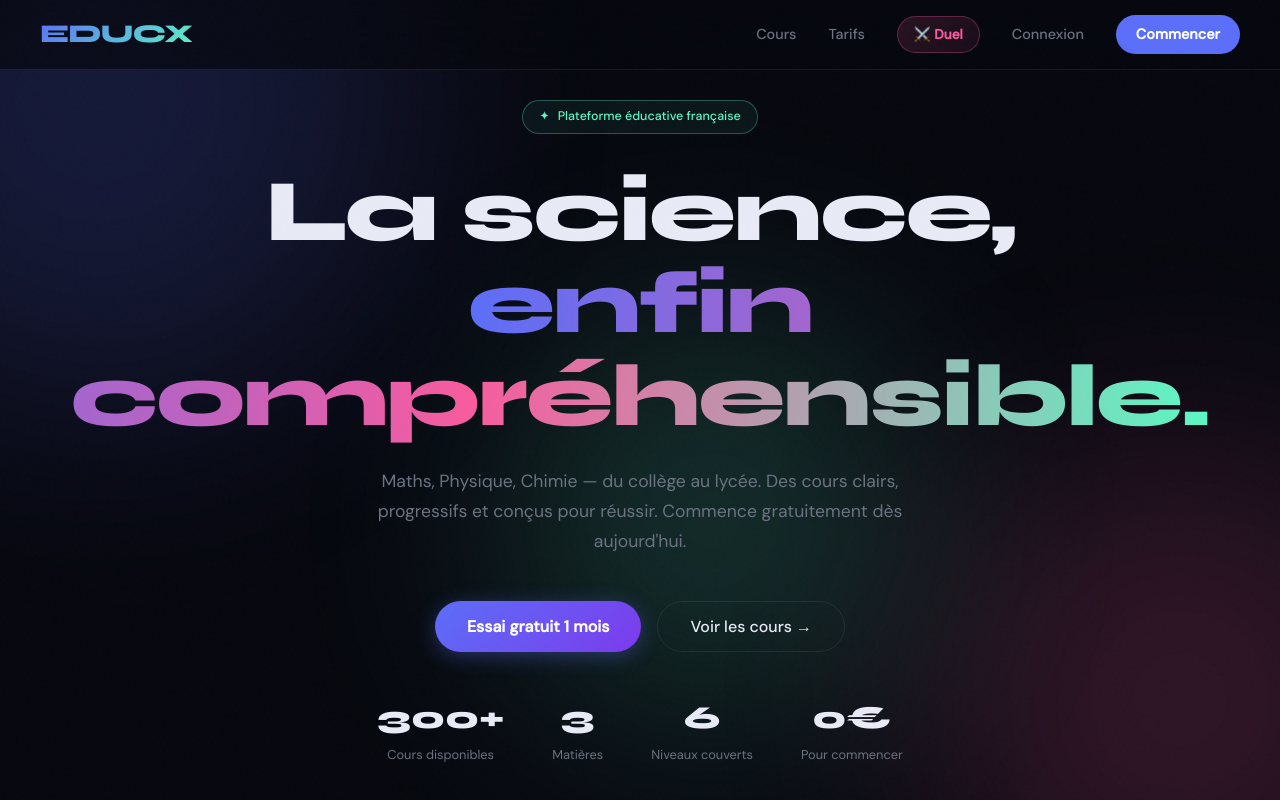
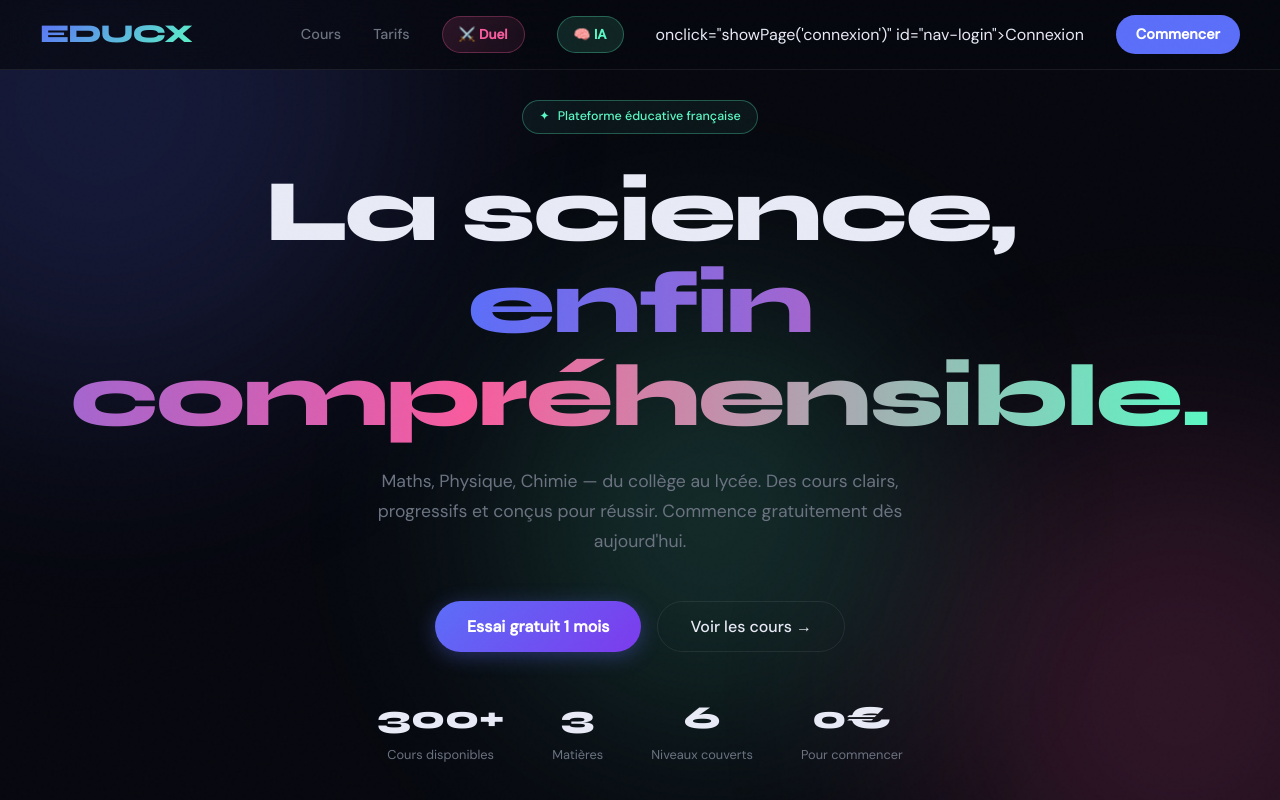
Before and after one commit to kabtv23-gif/educx, a website: page index.html in a window 1280 px wide. Shown: the top 800 px of the page. Drawn offline with Linux system fonts and the light colour scheme; a script that the page names is missing.

Commit message:
Update index.html

```diff
--- a/index.html
+++ b/index.html
@@ -121,6 +121,15 @@
   @keyframes duelPulse {
     0%, 100% { box-shadow: 0 0 0 0 rgba(248,91,158,0); }
     50% { box-shadow: 0 0 12px 3px rgba(248,91,158,0.2); }
+  }.nav-ia {
+  background: rgba(91,248,196,0.12);
+  color: #5bf8c4 !important;
+  border: 1px solid rgba(91,248,196,0.3);
+  padding: 7px 16px;
+  border-radius: 50px;
+  font-weight: 700 !important;
+  font-size: 0.85rem !important;
+  text-decoration: none;
   }
 
   /* ─── PAGES ─── */
@@ -767,7 +776,7 @@
     <a onclick="showPage('cours')">Cours</a>
     <a onclick="showPage('tarifs')">Tarifs</a>
     <a href="educx-duel-online.html" class="nav-duel">⚔️ Duel</a>
-    <a onclick="showPage('connexion')" id="nav-login">Connexion</a>
+    <a href="educx-ia-tuteur.html" class="nav-ia">🧠 IA</a>onclick="showPage('connexion')" id="nav-login">Connexion</a>
     <a class="nav-cta" onclick="showPage('inscription')">Commencer</a>
   </div>
 </nav>
```
